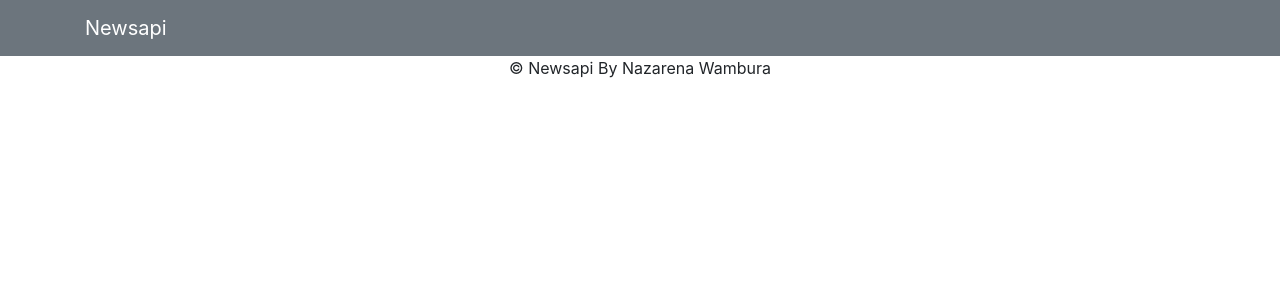
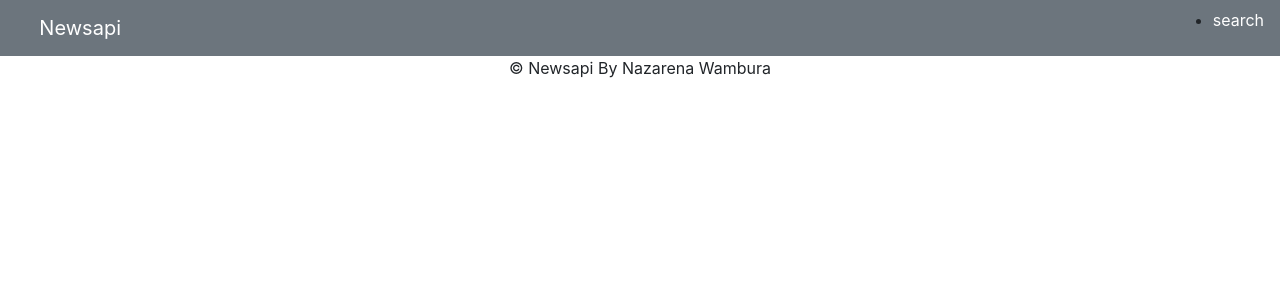
Before and after one commit to nazarena254/newsapi.github.com, a Flask app: page / in a window 1280 px wide. Shown: the top 300 px of the page. Run offline with Flask 2, Linux system fonts and the light colour scheme; some libraries are stand-ins or nearby versions.

```diff
--- a/app/templates/base.html
+++ b/app/templates/base.html
@@ -18,6 +18,13 @@
     <nav class="navbar navbar-expand-lg navbar-light bg-secondary">
         <div class="container-md">
           <a class="navbar-brand text-white" href="#">Newsapi</a>
+        </div>
+        <div>
+            <ul>
+                <li>
+                    <a class="navbar-item text-white" href="#">search</a>
+                </li>
+            </ul>
         </div>
       </nav>
 
```
